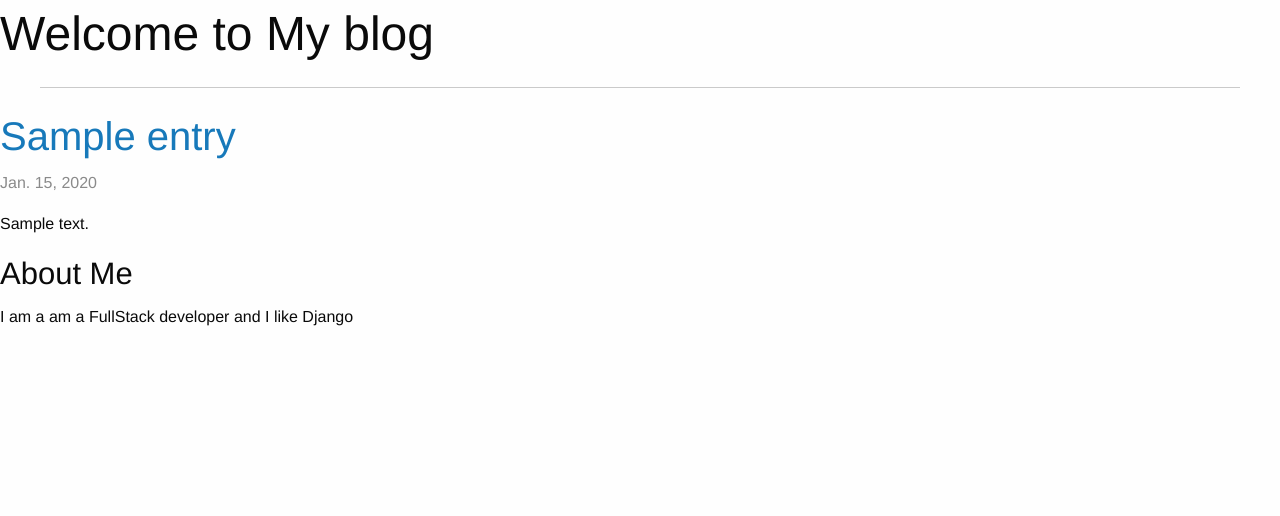
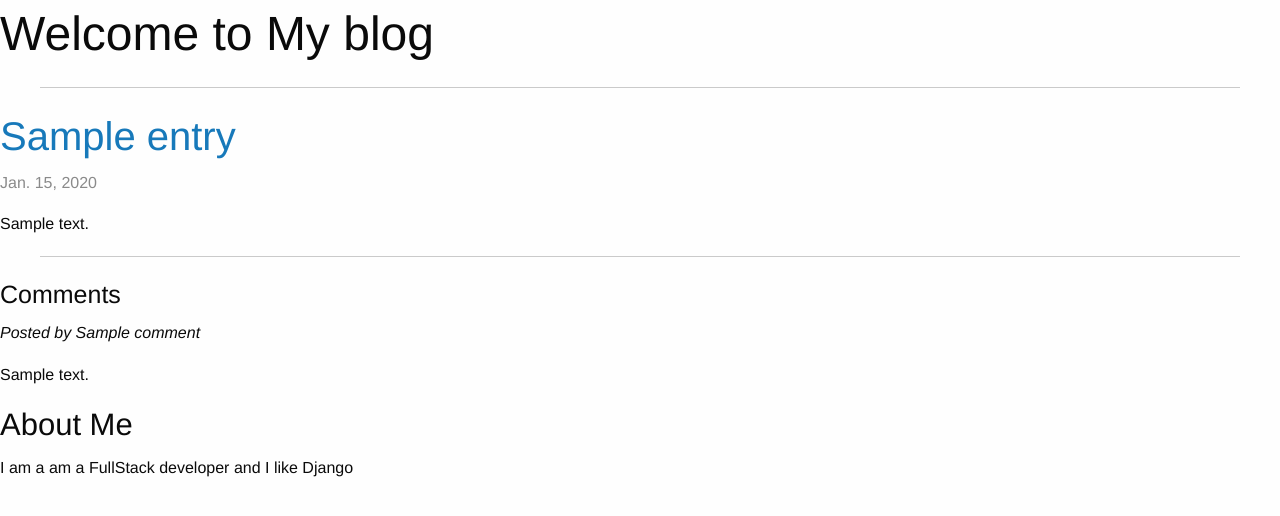
Before and after one commit to palafoxernesto/django-tdd-workshop, a Django app: page /1/ in a window 1280 px wide. Shown: the top 516 px of the page. Run offline with Django 3.2, Linux system fonts and the light colour scheme; tables that the repository leaves empty hold one stand-in row (values such as "Sample post").

Commit message:
Add comment to entry detail template - Add Comment model to admin - Add Comment tests

```diff
--- a/myblog/blog/admin.py
+++ b/myblog/blog/admin.py
@@ -1,5 +1,6 @@
 from django.contrib import admin
 
-from .models import Entry
+from .models import Entry, Comment
 
 admin.site.register(Entry)
+admin.site.register(Comment)
--- a/myblog/blog/tests.py
+++ b/myblog/blog/tests.py
@@ -64,6 +64,10 @@ class EntryViewTest(TestCase):
       response = self.client.get(self.entry.get_absolute_url())
       self.assertEqual(response.status_code, 200)
 
+  def test_no_comments(self):
+      response = self.client.get(self.entry.get_absolute_url())
+      self.assertContains(response, 'No comments yet.')
+
 class CommentModelTest(TestCase):
   def test_string_representation(self):
     comment = Comment(body="My comment body")
--- a/myblog/templates/blog/entry_detail.html
+++ b/myblog/templates/blog/entry_detail.html
@@ -1,4 +1,12 @@
 {% extends "base.html" %}
 {% block content %}
   {% include "_entry.html" with entry=entry only %}
+  <hr>
+  <h4>Comments</h4>
+  {% for comment in entry.comment_set.all %}
+    <p><em>Posted by {{ comment.name }}</em></p>
+    {{ comment|linebreaks }}
+  {% empty %}
+    No comments yet.
+  {% endfor %}
 {% endblock %}
```
